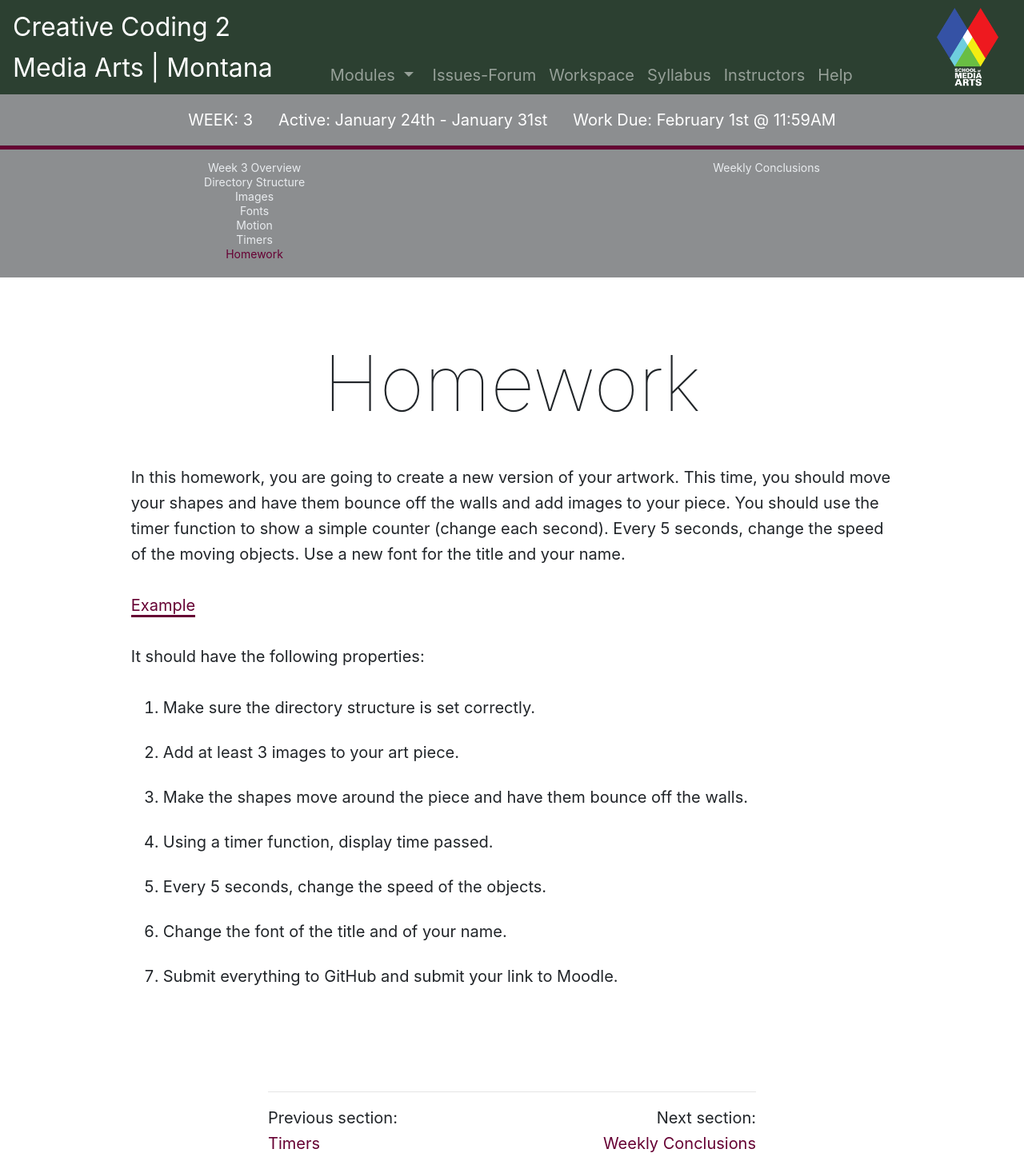
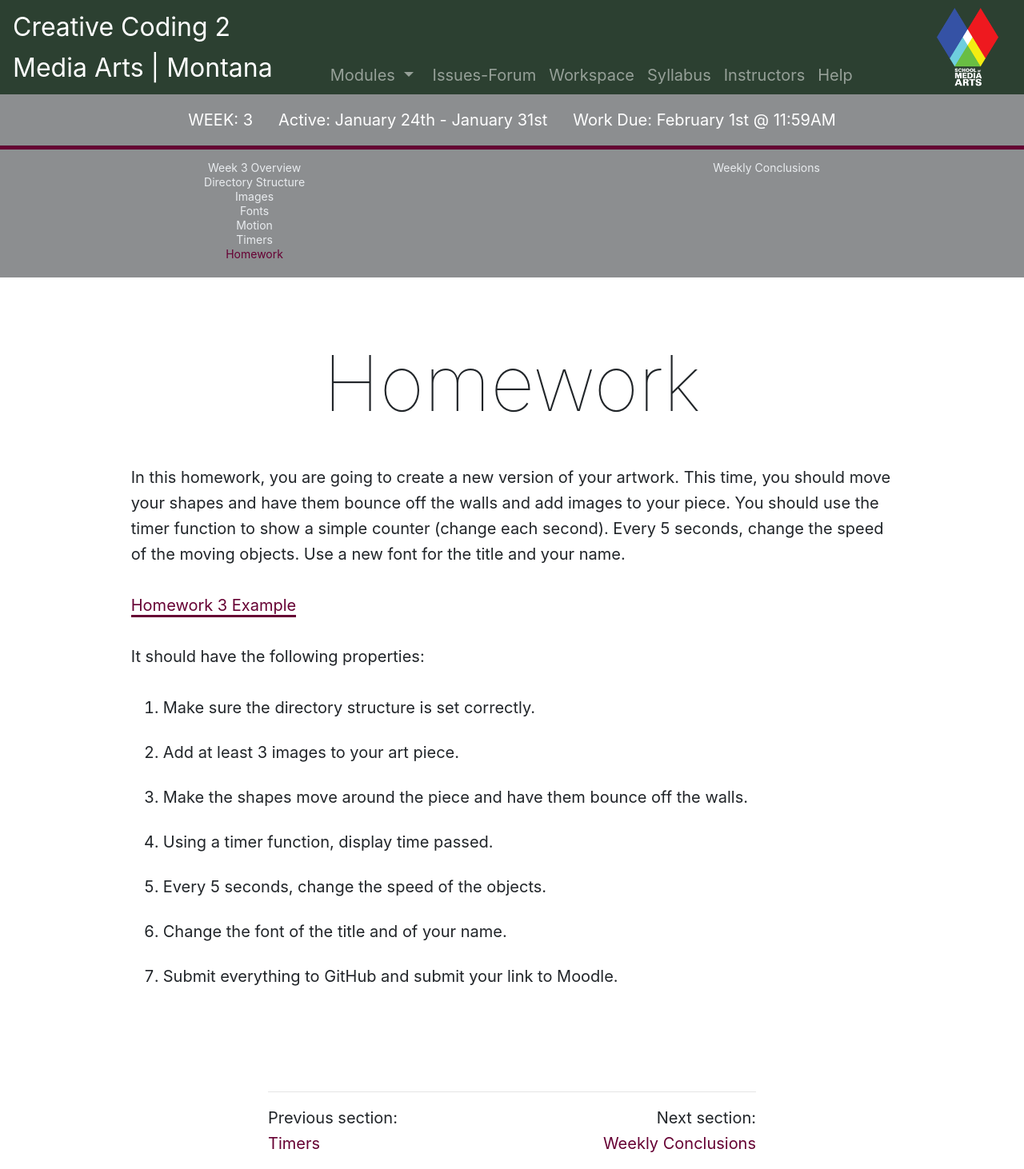
Before and after one commit to Montana-Media-Arts/220-creative-coding2-Spring2021, a Jekyll site: the page built from modules/week-3/_posts/2010-01-01-homework.md, in a window 1280 px wide. Shown: the whole page at 80% size. Built offline with Jekyll 4.4.1, drawn with Linux system fonts in a browser that asks for light colours; nearby versions of some CDN libraries; comment, search, counter and statistics services are not loaded.

```diff
--- a/modules/week-3/_posts/2010-01-01-homework.md
+++ b/modules/week-3/_posts/2010-01-01-homework.md
@@ -8,7 +8,7 @@ jotted: false
 
 In this homework, you are going to create a new version of your artwork. This time, you should move your shapes and have them bounce off the walls and add images to your piece.  You should use the timer function to show a simple counter (change each second). Every 5 seconds, change the speed of the moving objects.   Use a new font for the title and your name.
 
-<a href="https://github.com/Montana-Media-Arts/220_CreativeCoding2-Spring2021-Samples/tree/main/Homework%203" target="_new">Example</a>
+<a href="https://github.com/Montana-Media-Arts/220_CreativeCoding2-Spring2021-Samples/tree/main/Homework%203" target="_new">Homework 3 Example</a>
 
 It should have the following properties:
 1.	Make sure the directory structure is set correctly.
```
Also changed, not shown: modules/week-2/_posts/2011-01-01-homework.md (+1 -1 lines).
